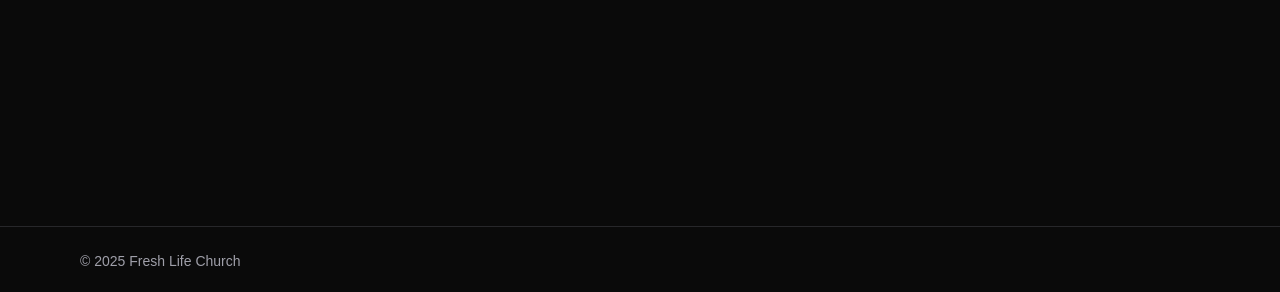
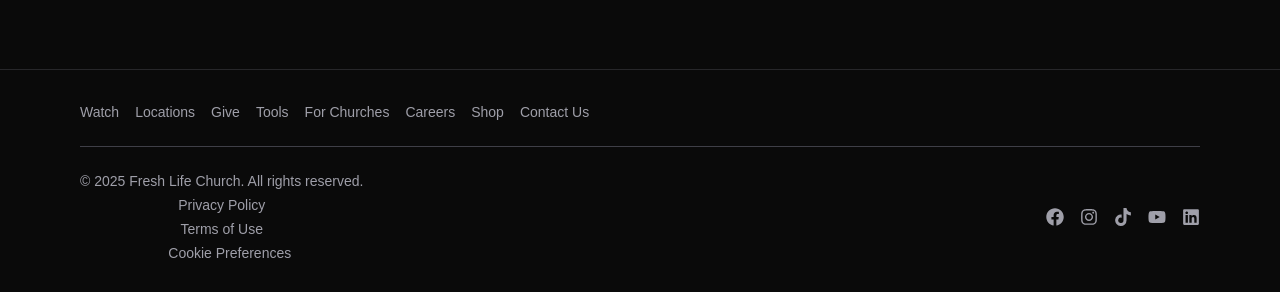
Before and after one commit to reondaze-a/fresh-life-repo, a Next.js app: page /login in a window 1280 px wide. Shown: the part 505-797 px from the top of the page. Built offline with nearby package versions, Linux system fonts and the light colour scheme; no server answers.

Commit message:
Rehaul on footer

```diff
--- a/package.json
+++ b/package.json
@@ -18,6 +18,7 @@
     "next": "15.5.2",
     "react": "19.1.0",
     "react-dom": "19.1.0",
+    "react-icons": "^5.5.0",
     "validator": "^13.15.15"
   },
   "devDependencies": {
--- /dev/null
+++ b/src/app/events/page.js
@@ -0,0 +1,43 @@
+import PageLayout from "@/components/PageLayout";
+import ContentCard from "@/components/ContentCard";
+
+export default function EventsPage() {
+  return (
+    <PageLayout>
+      <ContentCard className={"bg-[#0a0a0a]"}>
+        <h1 className="mb-4 md:text-5xl text-4xl font-bold text-white">
+          At Fresh Life Church, we are family
+        </h1>
+        <h2 className="md:text-3xl mb-4 text-2xl text-white">
+          We are here to help you deepen your faith and discover your
+          purpose
+        </h2>
+        <p className="text-white">
+          Since 2000, we've already developed a place to be the center
+          of growing in the faith of Jesus, being a fresh person in
+          God. What began as a small gathering has grown into a
+          living, breathing movement—anchored in truth, driven by
+          purpose, and filled with people who believe that life in
+          Christ is anything but ordinary.
+        </p>
+      </ContentCard>
+      <ContentCard className={"bg-[#0a0a0a]"}>
+        <h1 className="mb-4 md:text-5xl text-4xl font-bold text-white">
+          At Fresh Life Church, we are family
+        </h1>
+        <h2 className="md:text-3xl mb-4 text-2xl text-white">
+          We are here to help you deepen your faith and discover your
+          purpose
+        </h2>
+        <p className="text-white">
+          Since 2000, we've already developed a place to be the center
+          of growing in the faith of Jesus, being a fresh person in
+          God. What began as a small gathering has grown into a
+          living, breathing movement—anchored in truth, driven by
+          purpose, and filled with people who believe that life in
+          Christ is anything but ordinary.
+        </p>
+      </ContentCard>
+    </PageLayout>
+  );
+}
--- /dev/null
+++ b/src/app/sermons/page.js
@@ -0,0 +1,43 @@
+import PageLayout from "@/components/PageLayout";
+import ContentCard from "@/components/ContentCard";
+
+export default function SermonsPage() {
+  return (
+    <PageLayout>
+      <ContentCard className={"bg-[#0a0a0a]"}>
+        <h1 className="mb-4 md:text-5xl text-4xl font-bold text-white">
+          Sermons
+        </h1>
+        <h2 className="md:text-3xl mb-4 text-2xl text-white">
+          We are here to help you deepen your faith and discover your
+          purpose
+        </h2>
+        <p className="text-white">
+          Since 2000, we've already developed a place to be the center
+          of growing in the faith of Jesus, being a fresh person in
+          God. What began as a small gathering has grown into a
+          living, breathing movement—anchored in truth, driven by
+          purpose, and filled with people who believe that life in
+          Christ is anything but ordinary.
+        </p>
+      </ContentCard>
+      <ContentCard className={"bg-[#0a0a0a]"}>
+        <h1 className="mb-4 md:text-5xl text-4xl font-bold text-white">
+          At Fresh Life Church, we are family
+        </h1>
+        <h2 className="md:text-3xl mb-4 text-2xl text-white">
+          We are here to help you deepen your faith and discover your
+          purpose
+        </h2>
+        <p className="text-white">
+          Since 2000, we've already developed a place to be the center
+          of growing in the faith of Jesus, being a fresh person in
+          God. What began as a small gathering has grown into a
+          living, breathing movement—anchored in truth, driven by
+          purpose, and filled with people who believe that life in
+          Christ is anything but ordinary.
+        </p>
+      </ContentCard>
+    </PageLayout>
+  );
+}
--- a/src/components/Footer.jsx
+++ b/src/components/Footer.jsx
@@ -1,8 +1,126 @@
+import Link from "next/link";
+import {
+  FaFacebook,
+  FaInstagram,
+  FaTiktok,
+  FaYoutube,
+  FaLinkedin,
+} from "react-icons/fa";
+
 export default function Footer() {
   return (
     <footer className="border-t border-zinc-800">
-      <div className="mx-auto max-w-6xl px-4 py-6 text-sm text-zinc-400">
-        © {new Date().getFullYear()} Fresh Life Church
+      <div className="mx-auto max-w-6xl px-4 py-8 text-sm text-zinc-400 space-y-6">
+        {/* Top navigation links */}
+        <nav className="flex flex-wrap gap-4 justify-center sm:justify-start">
+          <Link href="/watch" className="hover:text-white transition">
+            Watch
+          </Link>
+          <Link
+            href="/locations"
+            className="hover:text-white transition"
+          >
+            Locations
+          </Link>
+          <Link href="/give" className="hover:text-white transition">
+            Give
+          </Link>
+          <Link href="/tools" className="hover:text-white transition">
+            Tools
+          </Link>
+          <Link
+            href="/for-churches"
+            className="hover:text-white transition"
+          >
+            For Churches
+          </Link>
+          <Link
+            href="/careers"
+            className="hover:text-white transition"
+          >
+            Careers
+          </Link>
+          <Link href="/shop" className="hover:text-white transition">
+            Shop
+          </Link>
+          <Link
+            href="/contact"
+            className="hover:text-white transition"
+          >
+            Contact Us
+          </Link>
+        </nav>
+
+        {/* Divider */}
+        <div className="border-t border-zinc-700"></div>
+
+        {/* Bottom row */}
+        <div className="flex flex-col sm:flex-row sm:items-center sm:justify-between gap-4">
+          {/* Copyright + policies */}
+          <div className="space-y-2 flex flex-col items-center sm:space-y-0 sm:space-x-4 sm:flex gap-1">
+            <span>
+              © {new Date().getFullYear()} Fresh Life Church. All
+              rights reserved.
+            </span>
+            <Link
+              href="/privacy"
+              className="hover:text-white transition"
+            >
+              Privacy Policy
+            </Link>
+            <Link
+              href="/terms"
+              className="hover:text-white transition"
+            >
+              Terms of Use
+            </Link>
+            <Link
+              href="/cookies"
+              className="hover:text-white transition"
+            >
+              Cookie Preferences
+            </Link>
+          </div>
+
+          {/* Social icons */}
+          <div className="flex gap-4 text-lg justify-center">
+            <a
+              href="#"
+              aria-label="Facebook"
+              className="hover:text-white transition"
+            >
+              <FaFacebook />
+            </a>
+            <a
+              href="#"
+              aria-label="Instagram"
+              className="hover:text-white transition"
+            >
+              <FaInstagram />
+            </a>
+            <a
+              href="#"
+              aria-label="TikTok"
+              className="hover:text-white transition"
+            >
+              <FaTiktok />
+            </a>
+            <a
+              href="#"
+              aria-label="YouTube"
+              className="hover:text-white transition"
+            >
+              <FaYoutube />
+            </a>
+            <a
+              href="#"
+              aria-label="LinkedIn"
+              className="hover:text-white transition"
+            >
+              <FaLinkedin />
+            </a>
+          </div>
+        </div>
       </div>
     </footer>
   );
```
Also changed, not shown: 1 other file (tests, documents, lock files or other folders).
